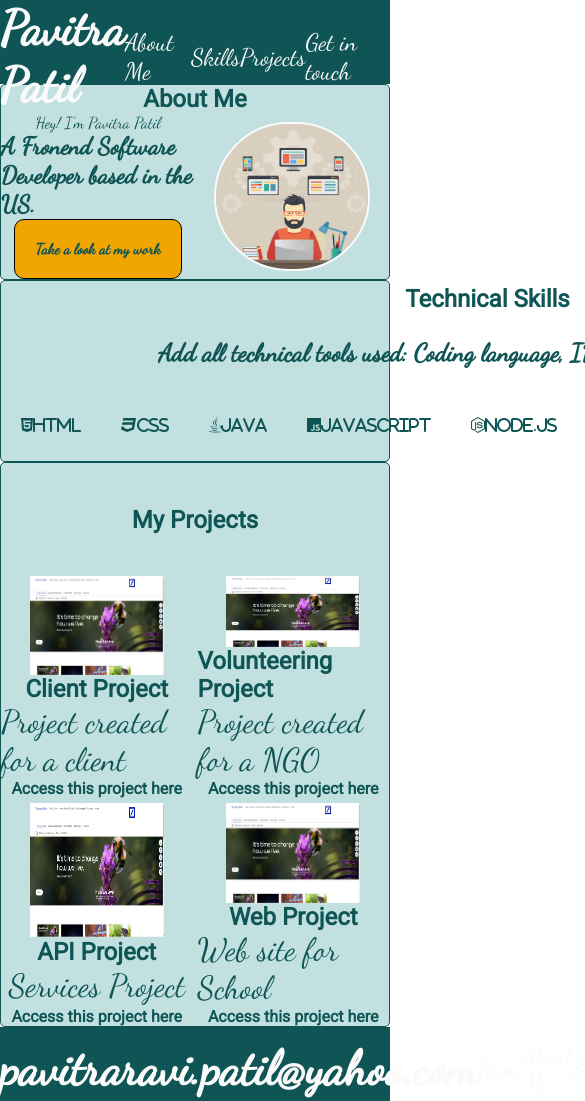
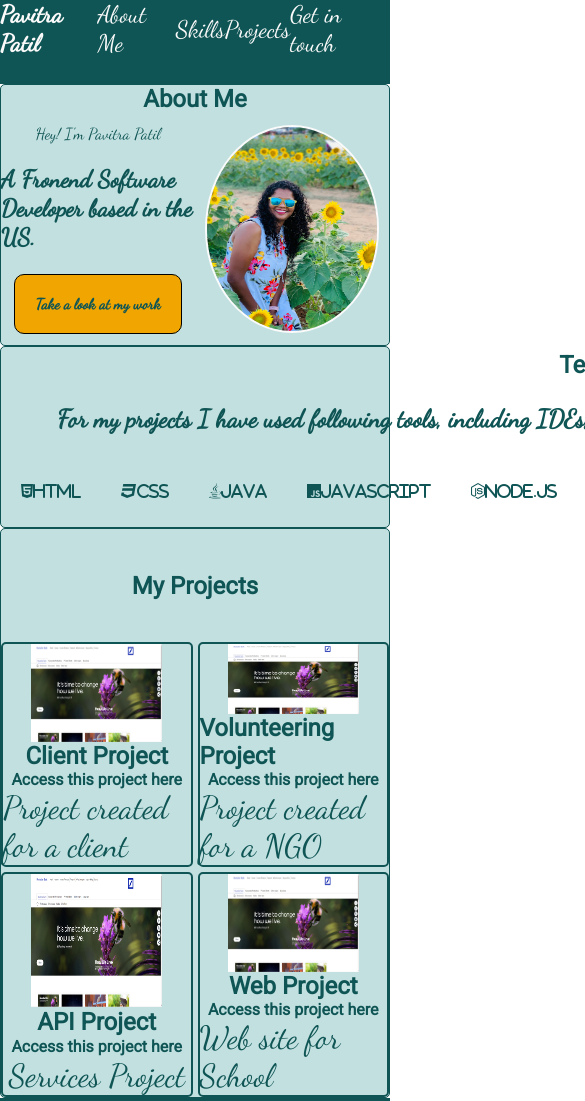
Before and after one commit to ppatilgit/my-profile, a plain HTML site: page index.html in a window 390 px wide. Shown: the top 1101 px of the page, 585 px wide, since content can reach past the window. Drawn offline with Linux system fonts and the light colour scheme.

Commit message:
updated details and media screen

```diff
--- a/index.html
+++ b/index.html
@@ -30,14 +30,14 @@
                     <a class ="works__button works__button--hover" href="#my-projects">Take a look at my work </a>
                 </div>
                 <div class="profile__pic">
-                    <img class="profile__image profile__image--hover" src="./images/SE.jpg" alt="">
+                    <img class="profile__image profile__image--hover" src="./images/Pavitra.jpg" alt="">
                 </div>
             </div>
         </section>
 
         <section class="section__box" id="tech-skills">
             <h3 class="section__header">Technical Skills</h3>
-            <p class="skills__text">Add all technical tools used: Coding language, IDE, Dev tools, SDLC tools</p>
+            <p class="skills__text">For my projects I have used following tools, including IDEs, programming laguages, software management tools and documentation.</p>
             <div class="skills__tools">
                 <i class="fa-brands fa-html5 fa-brands--hover">HTML</i>
                 <i class="fa-brands fa-css3 fa-brands--hover">CSS</i>
@@ -46,8 +46,11 @@
                 <i class="fa-brands fa-node-js fa-brands--hover">NODE.JS</i>
                 <i class="fa-brands fa-github fa-brands--hover">GIT</i>
                 <i class="fa-solid fa-cloud fa-brands--hover">GCP CLOUD</i>
+                <i class="fa-solid fa-database fa-brands--hover">SQL</i>
+                <i class="fa-brands fa-dev fa-brands--hover">INTELLIJ</i>
                 <i class="fa-brands fa-jira fa-brands--hover">JIRA</i>
-                <i class="fa-solid fa-database fa-brands--hover">SQL</i>
+                <i class="fa-brands fa-confluence fa-brands--hover">CONFLUENCE</i>
+
             </div>
         </section>
 
@@ -57,34 +60,34 @@
                 <div class="card__project card__project--hover">
                     <img class="project__img" src="./images/DB_Proj1.PNG" alt="">
                     <h2 class="project__title">Client Project</h2>
-                    <p class="project__desc">Project created for a client</p>
                     <div>
                         <a class="project__link project__link--hover" href="https://github.com/ppatilgit/web-recap" target="_blank">Access this project here</a>
                     </div>
+                    <p class="project__desc">Project created for a client</p>
                 </div>
                 <div class="card__project card__project--hover">
                     <img class="project__img" src="./images/DB_Proj1.PNG" alt="">
                     <h2 class="project__title">Volunteering Project</h2>
-                    <p class="project__desc">Project created for a NGO</p>
                     <div>
                         <a class="project__link project__link--hover" href="https://github.com/ppatilgit/flexbox-repo" target="_blank">Access this project here</a>
                     </div>
+                    <p class="project__desc">Project created for a NGO</p>
                 </div>
                 <div class="card__project card__project--hover">
                     <img class="project__img" src="./images/DB_Proj1.PNG" alt="">
                     <h2 class="project__title">API Project</h2>
-                    <p class="project__desc">Services Project</p>
                     <div>
                         <a class="project__link project__link--hover" href="https://github.com/ppatilgit/precourse-web-fundamentals" target="_blank">Access this project here</a>
                     </div>
+                    <p class="project__desc">Services Project</p>
                 </div>
                 <div class="card__project card__project--hover">
                     <img class="project__img" src="./images/DB_Proj1.PNG" alt="">
                     <h2 class="project__title">Web Project</h2>
-                    <p class="project__desc">Web site for School</p>
                     <div>
                         <a class="project__link project__link--hover"href="https://github.com/ppatilgit/my-profile" target="_blank">Access this project here</a>
                     </div>
+                    <p class="project__desc">Web site for School</p>
                 </div>
             </div>
         </section>
--- a/styles.scss
+++ b/styles.scss
@@ -106,10 +106,10 @@ a:hover, i:hover{
                 justify-content: center;
                 align-items: center;
                 .profile__image{
-                    border-radius: 100px;
+                    border-radius: 100%;
                     border: 2px solid $color-white;
                     height: 90%;
-                    width: 80%;
+                    width: 90%;
                 }
             }
         }
@@ -149,6 +149,8 @@ a:hover, i:hover{
                 flex-direction: column;
                 justify-content: space-between;
                 align-items: center;
+                border: 2px solid $color-background;
+                border-radius: 5px;
                 .project__desc{
                     font-family: $font-display;
                     font-size: 2rem;
@@ -168,3 +170,22 @@ a:hover, i:hover{
         }
     }
 }
+@media screen and (max-width: 883px){
+    .main__header, .main__footer{
+        height: 10vh;
+        background-color: $color-background;
+        display: grid;
+        grid-template-rows: 1fr 4fr;
+
+        *{
+            font-family: $font-display;
+            color: $color-white;
+        }
+        .header__title, .footer__title{
+            font-size: 1.5rem;
+        }
+        .header__items, .footer__items{
+            font-size: 1rem;
+        }
+    }
+}
```
Also changed, not shown: images/Pavitra.jpg (added), styles.css, 1 other file.
